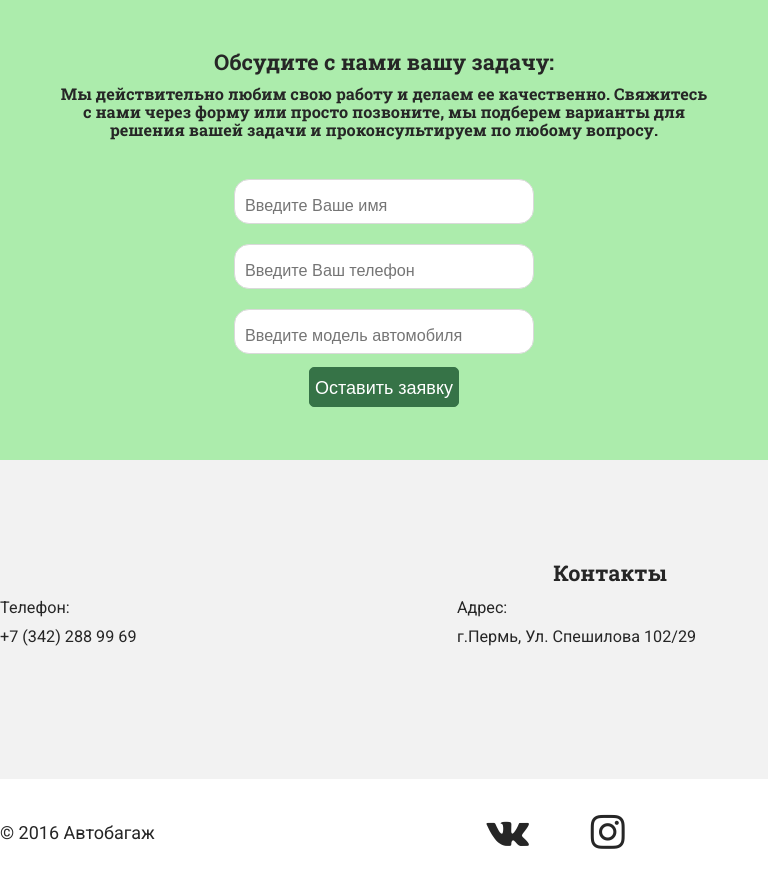
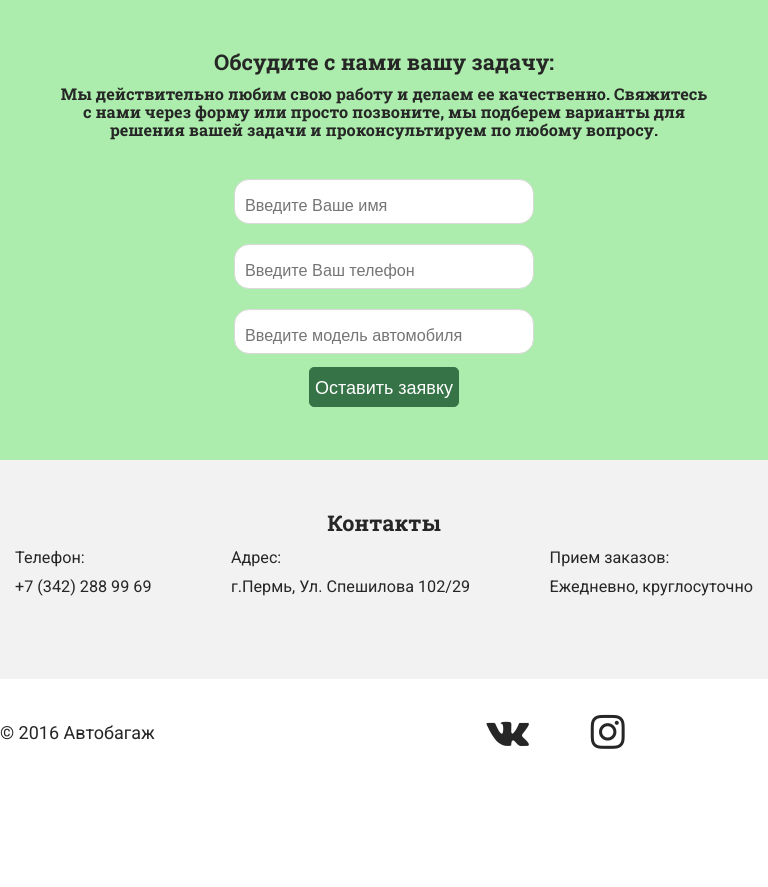
Before and after one commit to igoldyrev/farkopz, a PHP site: page / in a window 768 px wide; the page is wider, and only the part inside the window is pictured. Shown: the part 2423-3310 px from the top of that part. After the commit the page ends 3172 px from the top of that part, so only its background shows below. Run offline with PHP 8.4, Linux system fonts and the light colour scheme; some libraries are stand-ins or nearby versions.

Commit message:
develop / Стили для планшетов блока контактов

```diff
--- a/build/farkopz.css
+++ b/build/farkopz.css
@@ -839,6 +839,13 @@ body {
   margin: 0 auto;
   padding: 100px 0; }
 
+@media only screen and (min-width: 768px) and (max-width: 1279px) {
+  .contacts__inner {
+    width: 100%;
+    padding: 50px 15px;
+    -webkit-box-sizing: border-box;
+            box-sizing: border-box; } }
+
 .contacts__info {
   display: -webkit-box;
   display: -ms-flexbox;
--- a/src/style.scss
+++ b/src/style.scss
@@ -149,6 +149,7 @@
 //Contacts
 @import "common.blocks/contacts/contacts";
 @import "common.blocks/contacts/__inner/contacts__inner";
+@import "tablet.blocks/contacts/__inner/contacts__inner";
 @import "common.blocks/contacts/__info/contacts__info";
 @import "common.blocks/contacts/__text/contacts__text";
 
```
Also changed, not shown: src/tablet.blocks/contacts/__inner/contacts__inner.scss (added, +8 -0 lines).
